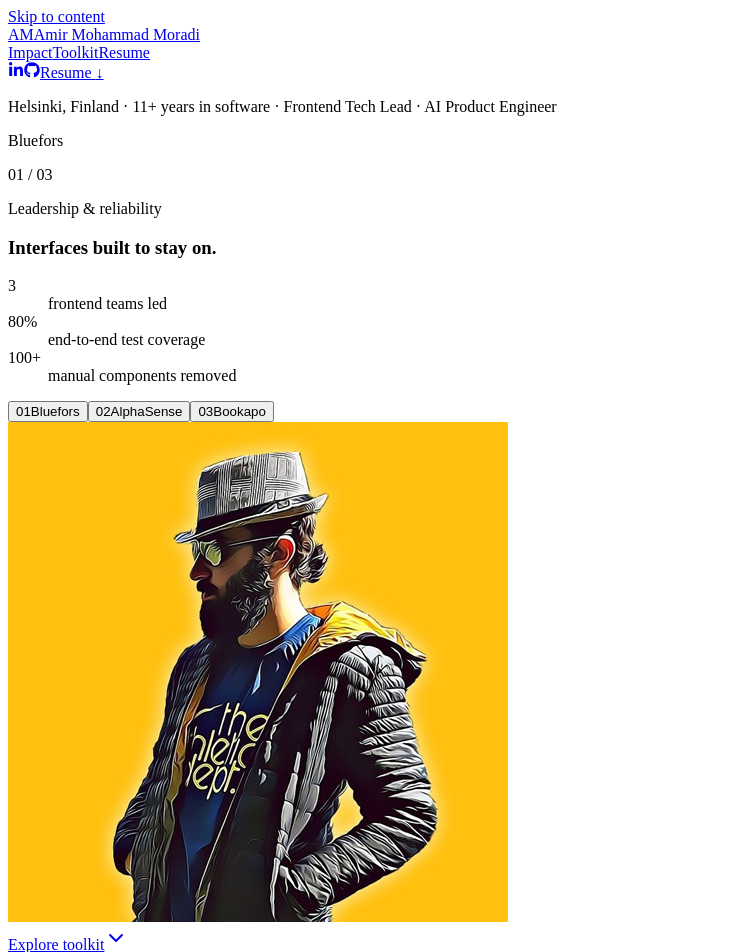
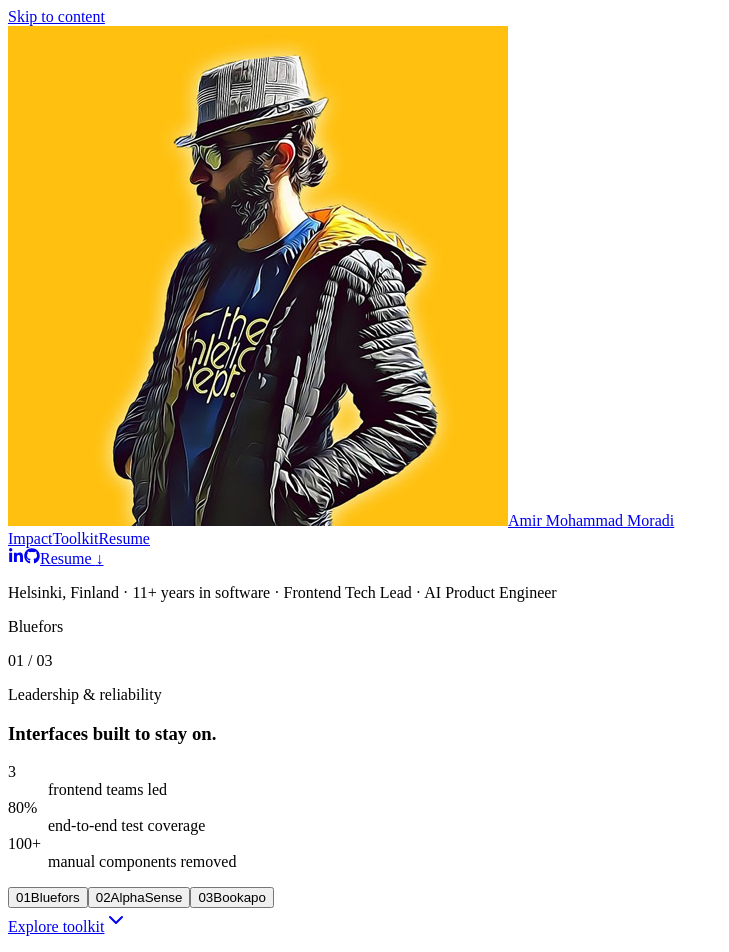
Before and after one commit to ammoradi/ammoradi.github.io, a React (Vite) app: page / in a window 1280 px wide. Shown: the top 952 px of the page, without its empty margins (0-729 px from the left). Built offline with nearby package versions, Linux system fonts and the light colour scheme; the HTML template or start-up script is replaced by a standard one.

Commit message:
Move portrait into header avatar

```diff
--- a/src/App.tsx
+++ b/src/App.tsx
@@ -208,7 +208,9 @@
 
       <header className="site-header">
         <a className="brand" href="#top" aria-label="Amir Mohammad Moradi, home">
-          <span className="monogram" aria-hidden="true">AM</span>
+          <span className="brand-avatar" aria-hidden="true">
+            <img src="/portrait.jpg" alt="" />
+          </span>
           <span className="brand-name">Amir Mohammad Moradi</span>
         </a>
         <nav className="site-nav" aria-label="Primary navigation">
@@ -283,10 +285,6 @@
 
           </div>
 
-          <div className="portrait-panel">
-            <img src="/portrait.jpg" alt="Illustrated portrait of Amir Mohammad Moradi" />
-          </div>
-
           <a className="scroll-cue" href="#skills" aria-label="Scroll to toolkit">
             <span>Explore toolkit</span>
             <ChevronDown aria-hidden="true" />
--- a/src/styles.css
+++ b/src/styles.css
@@ -102,17 +102,23 @@
 
 .site-nav a:hover::after { transform: scaleX(1); transform-origin: left; }
 
-.monogram {
-  display: grid;
+.brand-avatar {
+  display: block;
   width: 2.7rem;
   height: 2.7rem;
-  place-items: center;
+  flex: 0 0 auto;
+  overflow: hidden;
+  border: 2px solid var(--yellow);
   border-radius: 50%;
-  color: var(--ink);
   background: var(--yellow);
-  font-size: 0.78rem;
-  font-weight: 900;
-  letter-spacing: -0.05em;
+}
+
+.brand-avatar img {
+  width: 100%;
+  height: 100%;
+  object-fit: cover;
+  object-position: 54% 24%;
+  transform: scale(1.8);
 }
 
 .brand-name {
@@ -158,8 +164,7 @@
 
 .hero {
   position: relative;
-  display: grid;
-  grid-template-columns: minmax(0, 1.35fr) minmax(18rem, 0.65fr);
+  display: block;
   min-height: calc(100svh - 4.5rem);
   border-bottom: 1px solid var(--ink);
   background: var(--yellow);
@@ -168,6 +173,7 @@
 .hero-impact {
   display: grid;
   min-width: 0;
+  min-height: calc(100svh - 4.5rem);
   grid-template-rows: auto minmax(0, 1fr);
   padding: 1.5rem 2.5vw 4.25rem 4vw;
   overflow: hidden;
@@ -189,7 +195,7 @@
 .impact-stage {
   position: relative;
   display: grid;
-  width: min(100%, 50rem);
+  width: min(100%, 66rem);
   align-self: center;
   justify-self: center;
   gap: 0.8rem;
@@ -354,36 +360,6 @@
 }
 
 .scroll-cue svg { width: 1.4rem; height: 1.4rem; stroke-width: 2.5; }
-
-.portrait-panel {
-  position: relative;
-  width: auto;
-  max-width: 90%;
-  height: min(64svh, 450px);
-  min-height: 0;
-  aspect-ratio: 0.8;
-  align-self: center;
-  justify-self: center;
-  overflow: hidden;
-  background: transparent;
-}
-
-.portrait-panel img {
-  position: absolute;
-  z-index: 2;
-  bottom: 0;
-  left: 0;
-  width: 100%;
-  height: 100%;
-  object-fit: cover;
-  object-position: center;
-  animation: portrait-slide-in 900ms cubic-bezier(0.22, 1, 0.36, 1) both;
-}
-
-@keyframes portrait-slide-in {
-  from { opacity: 0; transform: translateX(4rem); }
-  to { opacity: 1; transform: translateX(0); }
-}
 
 .section {
   padding: clamp(4.5rem, 8vw, 8rem) 4vw;
@@ -622,24 +598,22 @@
   .site-header { grid-template-columns: auto 1fr auto; }
   .brand-name { display: none; }
   .site-nav { gap: 1rem; }
-  .hero { grid-template-columns: minmax(0, 1.2fr) minmax(18rem, 0.8fr); }
   .hero-impact { padding-right: 2.5vw; padding-left: 4vw; }
-  .impact-stage { width: min(100%, 39rem); }
+  .impact-stage { width: min(100%, 54rem); }
   .skill-lane { grid-template-columns: 14rem 1fr; }
 }
 
 @media (max-width: 740px) {
   html { scroll-padding-top: 4rem; }
   .site-header { min-height: 4rem; padding: 0 1rem; }
-  .monogram { width: 2.25rem; height: 2.25rem; }
+  .brand-avatar { width: 2.25rem; height: 2.25rem; }
   .site-nav { gap: 0.65rem; }
   .site-nav a { font-size: 0.54rem; letter-spacing: 0.04em; }
   .header-links { gap: 0.38rem; }
   .header-icon { width: 2rem; height: 2rem; }
   .header-resume { margin-left: 0; padding: 0.55rem 0.7rem; font-size: 0.65rem; }
-  .hero { display: flex; min-height: auto; flex-direction: column; }
-  .portrait-panel { order: 1; width: 100%; max-width: none; height: min(40svh, 20rem); aspect-ratio: auto; }
-  .hero-impact { order: 2; min-height: 43rem; padding: 1.3rem 1rem 1.5rem; }
+  .hero { min-height: auto; }
+  .hero-impact { min-height: 43rem; padding: 1.3rem 1rem 1.5rem; }
   .hero-identity { padding: 0 0.25rem; }
   .impact-stage { width: min(100%, 27rem); padding: 0; }
   .impact-selector { gap: 0.3rem; }
```
Also changed, not shown: 1 other file (tests, documents, lock files or other folders).
